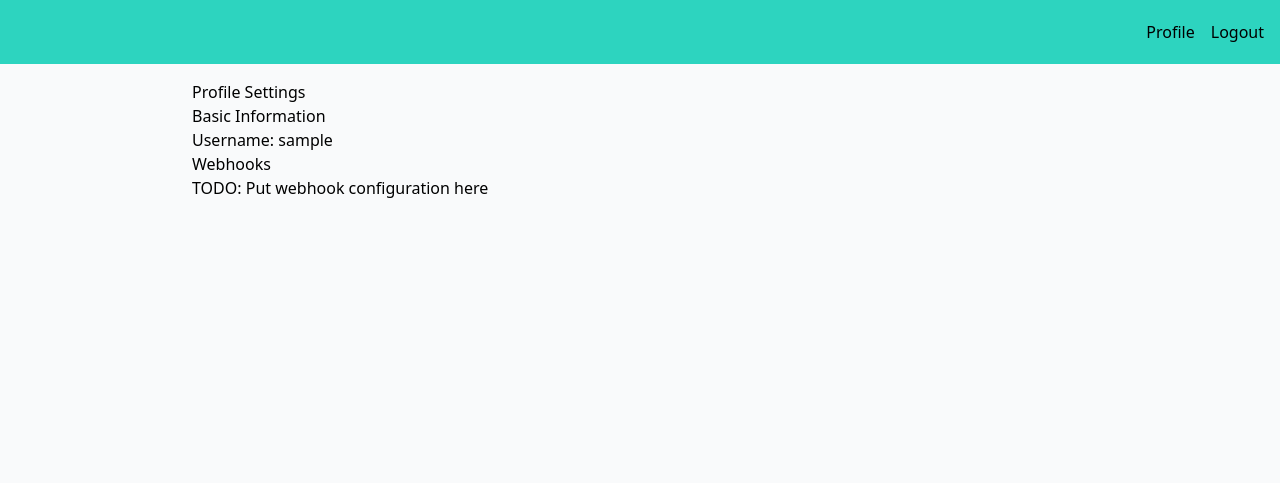
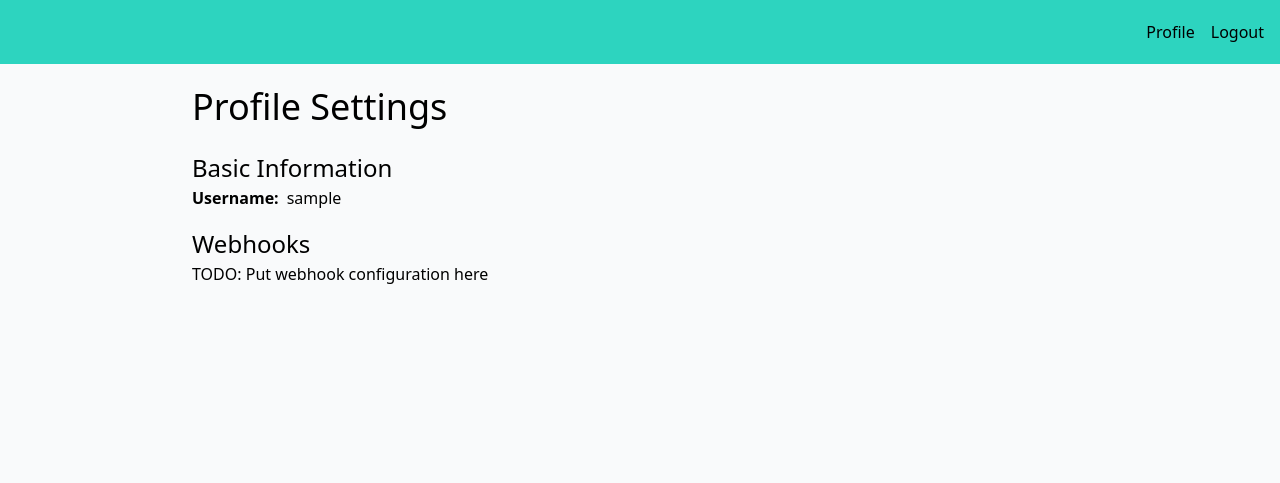
Before and after one commit to fsinfuhh/vinywaji, a Django app: template src/vinywaji/gui/templates/views/profile.html in a window 1280 px wide. Shown: the top 483 px of the page. Run offline with Django 3.2, Linux system fonts and the light colour scheme; the template is opened without the code that fills it, so the values that code supplies are empty; the visitor is signed in with stand-in values (Sample User, id 1); style sheets or scripts are compiled from the project's sources; parts of the project's set-up code (start-up, migrations or seed data) failed here and were passed over; some libraries are stand-ins or nearby versions.

Commit message:
style profile page

```diff
--- a/src/vinywaji/gui/templates/views/profile.html
+++ b/src/vinywaji/gui/templates/views/profile.html
@@ -2,18 +2,23 @@
 {% load static %}
 
 {% block authorized-content %}
-    <h4>Profile Settings</h4>
+    <h4 class="text-4xl leading-normal">
+        Profile Settings
+    </h4>
 
-    <section>
-        <h5>Basic Information</h5>
-        <div>
-            <span>Username:</label>
-            <span>{{ request.user }} </span>
-        </div>
+    <section class="mt-4">
+        <h5 class="text-2xl leading-normal">Basic Information</h5>
+        <dl>
+            <div class="flex gap-2">
+                <dt class="font-bold">Username:</dt>
+                <dd>{{ request.user }} </dd>
+            </div>
+
+        </dl>
     </section>
 
-    <section>
-        <h5>Webhooks</h5>
+    <section class="mt-4">
+        <h5 class="text-2xl leading-normal">Webhooks</h5>
         <div>
             TODO: Put webhook configuration here
         </div>
```
